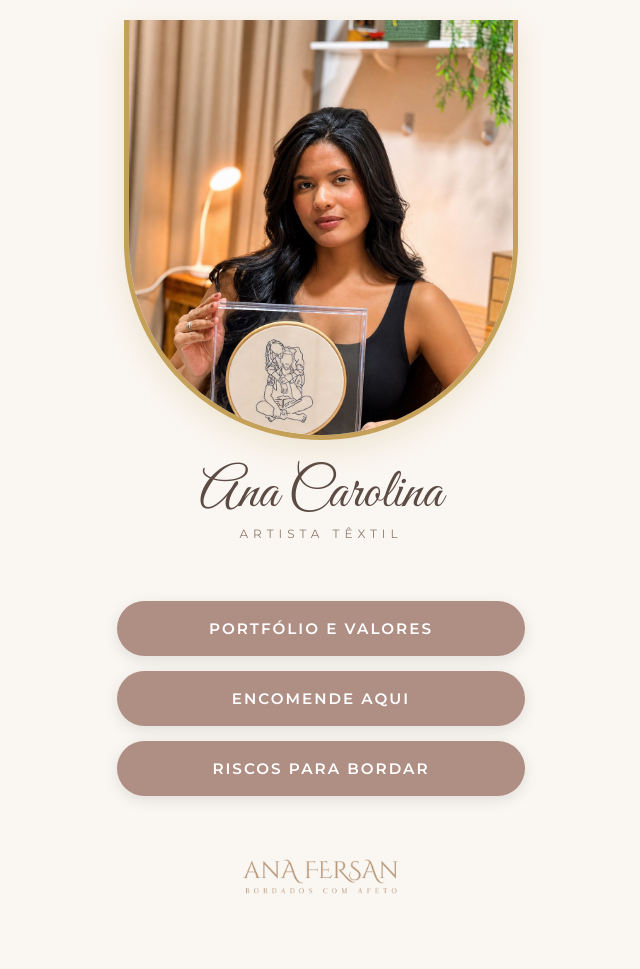
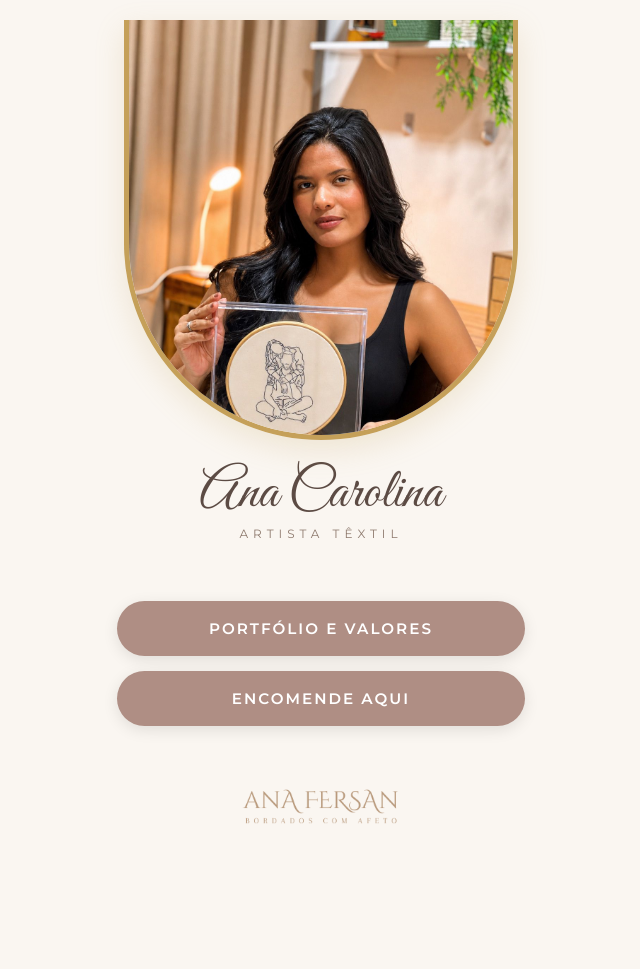
Before and after one commit to elevategerenciamento/linktree-bordado, a website built with Vite: page index.html in a window 1280 px wide. Shown: the whole page, without its empty margins (319-959 px from the left). Built offline with nearby package versions, Linux system fonts and the light colour scheme.

Commit message:
Remove botao riscos para bordado

```diff
--- a/index.html
+++ b/index.html
@@ -27,7 +27,6 @@
         <main class="links">
             <a href="https://anafersan.my.canva.site/" class="link-button" id="portfolio" target="_blank">PORTFÓLIO E VALORES</a>
             <a href="https://wa.me/553892358268" class="link-button" id="encomenda" target="_blank">ENCOMENDE AQUI</a>
-            <a href="#" class="link-button" id="riscos">RISCOS PARA BORDAR</a>
         </main>
 
         <!-- Logo da Marca -->
```
